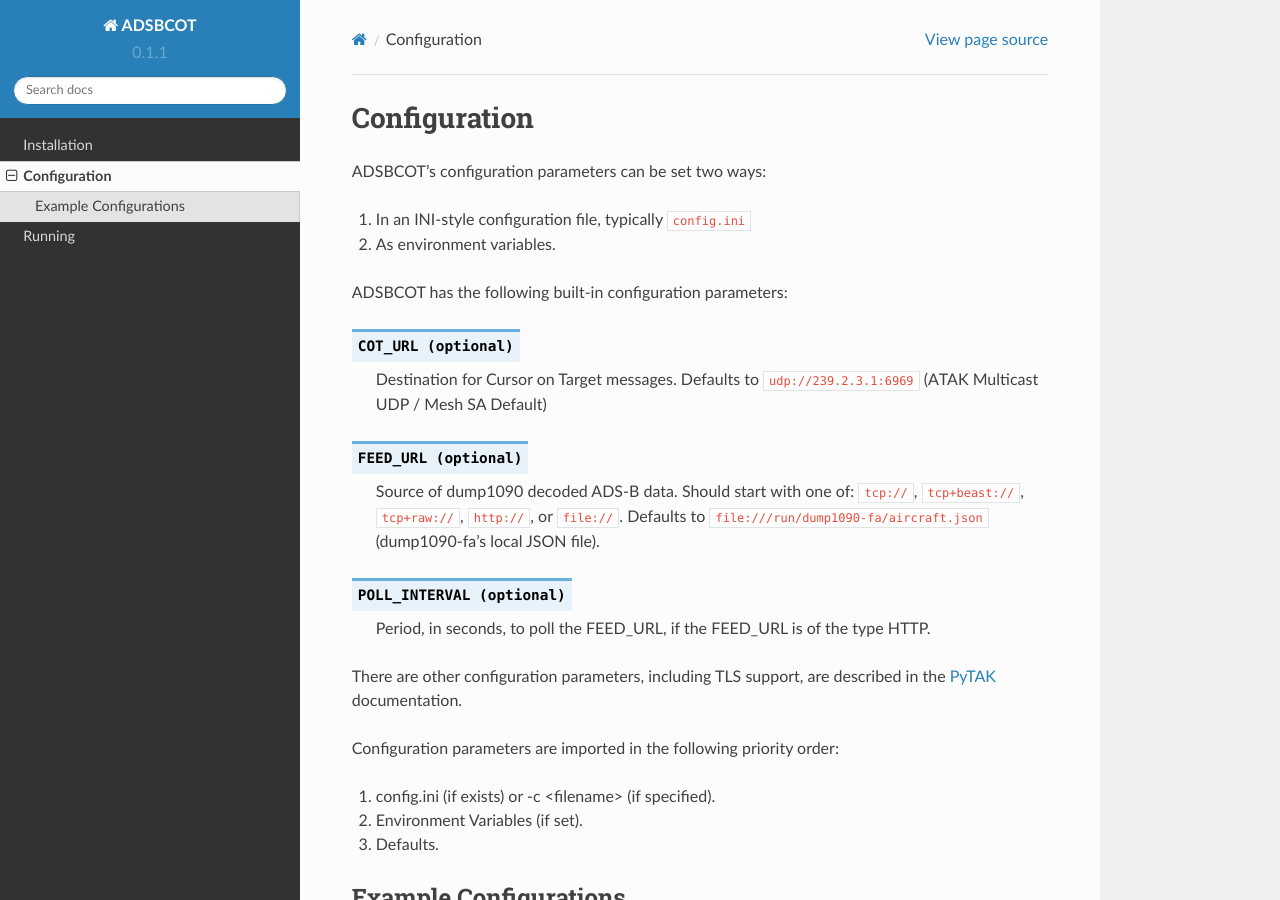
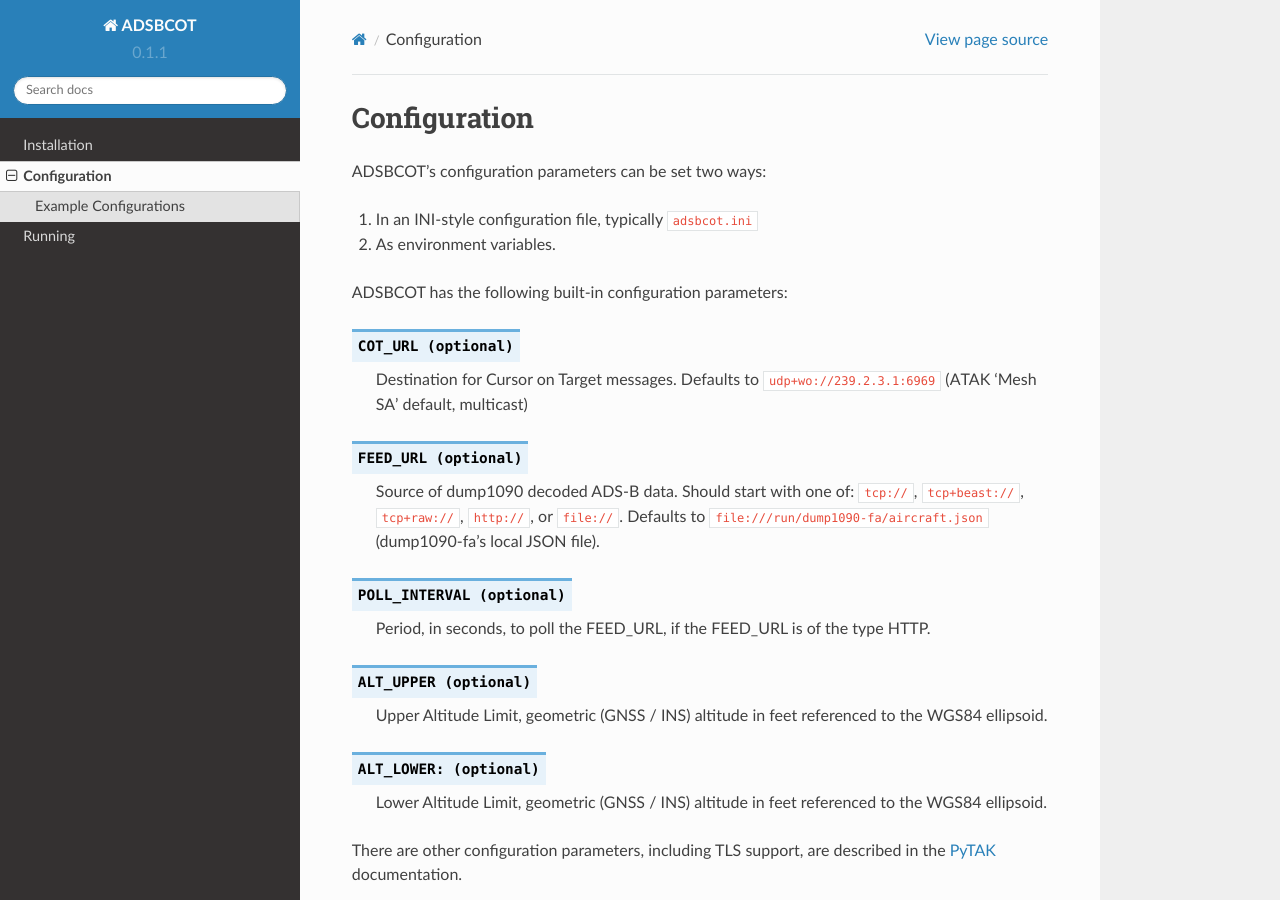
Before and after one commit to snstac/adsbcot, a Sphinx documentation site: the page built from docs/source/config.rst, in a window 1280 px wide and 900 px high. Built offline with Sphinx 7.4.7 and the Read the Docs theme 2.0.0, drawn with Linux system fonts in a browser that asks for light colours.

Commit message:
Minor rev 6.1.0: Added altitude filters

```diff
--- a/adsbcot/__init__.py
+++ b/adsbcot/__init__.py
@@ -20,7 +20,7 @@
 :source: <https://github.com/snstac/adsbcot>
 """
 
-__version__ = "6.1.0-beta1"
+__version__ = "6.1.0"
 __author__ = "Greg Albrecht <gba@snstac.com>"
 __copyright__ = "Copyright 2023 Sensors & Signals LLC"
 __license__ = "Apache License, Version 2.0"
--- a/docs/source/config.rst
+++ b/docs/source/config.rst
@@ -3,14 +3,14 @@
 
 ADSBCOT's configuration parameters can be set two ways:
 
-1. In an INI-style configuration file, typically ``config.ini``
+1. In an INI-style configuration file, typically ``adsbcot.ini``
 2. As environment variables.
 
 ADSBCOT has the following built-in configuration parameters:
 
 .. describe:: COT_URL (optional)
 
-  Destination for Cursor on Target messages. Defaults to ``udp://239.2.3.1:6969`` (ATAK Multicast UDP / Mesh SA Default)
+  Destination for Cursor on Target messages. Defaults to ``udp+wo://239.2.3.1:6969`` (ATAK 'Mesh SA' default, multicast)
 
 .. describe:: FEED_URL (optional)
 
@@ -19,6 +19,14 @@
 .. describe:: POLL_INTERVAL (optional)
 
   Period, in seconds, to poll the FEED_URL, if the FEED_URL is of the type HTTP.
+
+.. describe:: ALT_UPPER (optional)
+
+  Upper Altitude Limit, geometric (GNSS / INS) altitude in feet referenced to the WGS84 ellipsoid.
+
+.. describe:: ALT_LOWER: (optional)
+
+  Lower Altitude Limit, geometric (GNSS / INS) altitude in feet referenced to the WGS84 ellipsoid.
 
 There are other configuration parameters, including TLS support, are described in the `PyTAK <https://pytak.readthedocs.io/en/latest/config.html>`_ documentation.
 
```
